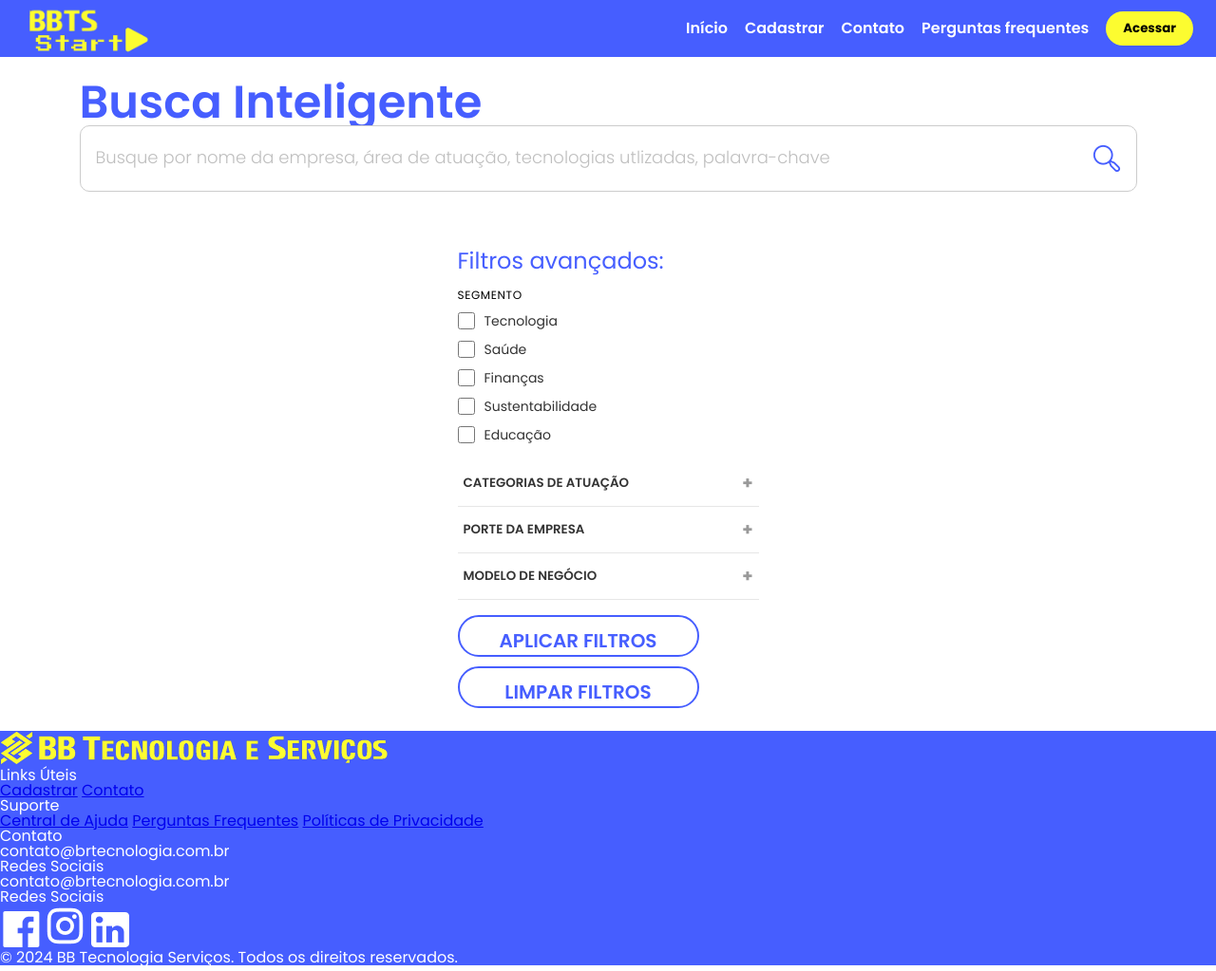
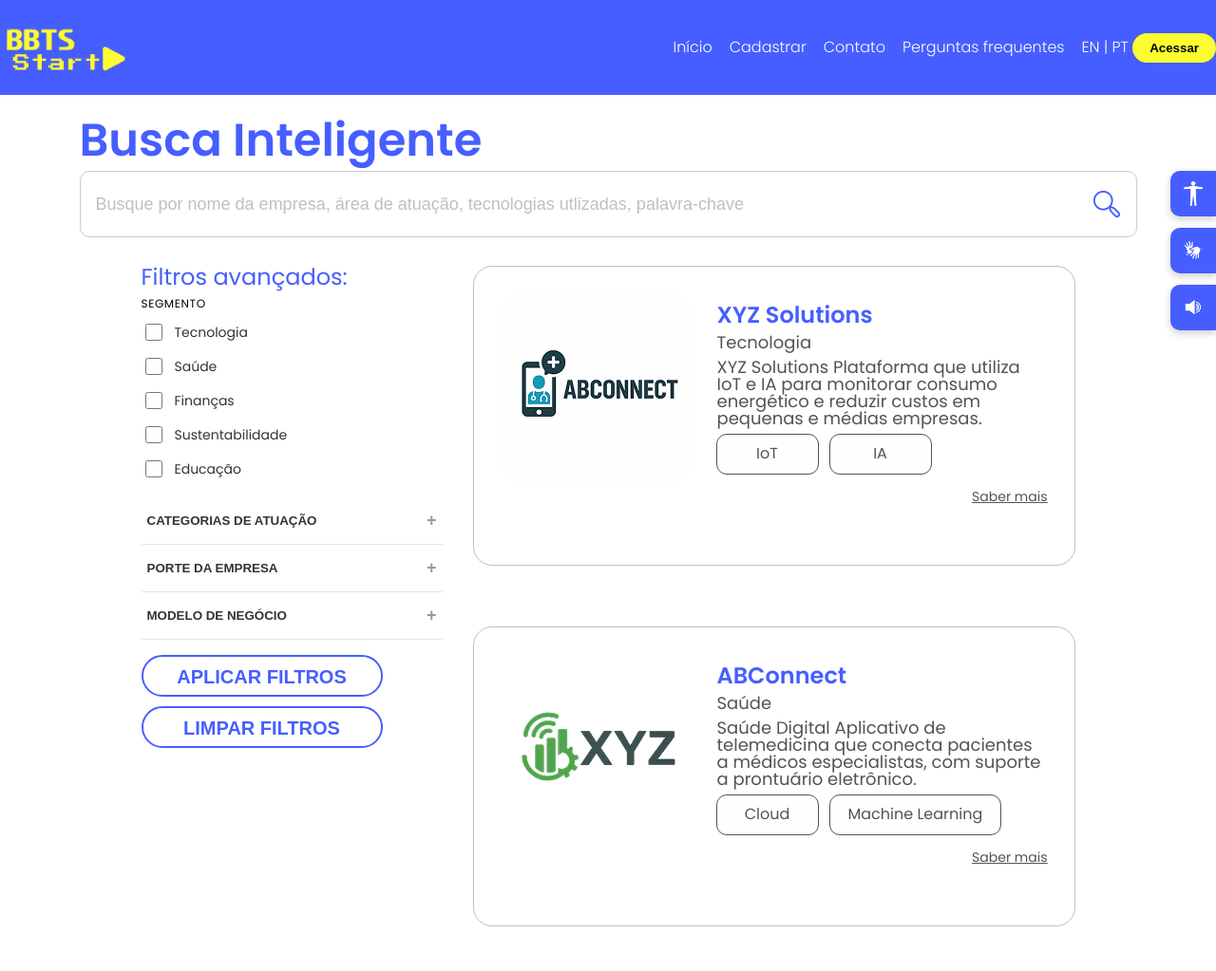
Before and after one commit to mateussfernando/bbts, a plain HTML site: page index.html in a window 1280 px wide. Shown: the top 1023 px of the page at 95% size. Drawn offline with Linux system fonts and the light colour scheme.

Commit message:
pagina pronta

```diff
--- a/app.js
+++ b/app.js
@@ -6,7 +6,7 @@ const startups = [
       'XYZ Solutions Plataforma que utiliza IoT e IA para monitorar consumo energético e reduzir custos em pequenas e médias empresas.',
     tecnologias: ['IoT', 'IA'],
     segmento: 'tecnologia',
-    imagem: 'img/xyz.png',
+    imagem: '/imagens/xyz.png',
     link: 'startup.html',
   },
   {
@@ -15,7 +15,7 @@ const startups = [
       'Saúde Digital Aplicativo de telemedicina que conecta pacientes a médicos especialistas, com suporte a prontuário eletrônico.',
     tecnologias: ['Cloud', 'Machine Learning'],
     segmento: 'saúde',
-    imagem: 'img/abconnect.png',
+    imagem: '/imagens/abconnect.png',
     link: '#',
   },
 ];
@@ -29,15 +29,35 @@ function render(lista) {
   area.innerHTML = '';
   lista.forEach((s) => {
     area.innerHTML += `
-			<div class="card">
-				<img src="${s.imagem}" width="80">
-				<h3>${s.nome}</h3>
-				<p>${s.descricao}</p>
-				${s.tecnologias.map((t) => `<span class="tag">${t}</span>`).join('')}
-				<br><br>
-				<a href="${s.link}">Saber mais</a>
-			</div>
-		`;
+      <div style="width:634px;min-height:316px;background:#fff;border-radius:20px;border:1px solid #BFBFBF;margin-bottom:32px;padding:28px;box-sizing:border-box;display:flex;flex-direction:column;">
+        <div style="display:flex;align-items:center;gap:28px;">
+          <img style="width:200px;height:200px;border-radius:16px;object-fit:cover;" src="${
+            s.imagem
+          }" />
+          <div style="width:348px;display:flex;flex-direction:column;gap:8px;">
+            <div style="color:#465EFF;font-size:24px;font-weight:600;">${
+              s.nome
+            }</div>
+            <div style="color:#535353;font-size:18px;">${
+              s.segmento.charAt(0).toUpperCase() + s.segmento.slice(1)
+            }</div>
+            <div style="color:#535353;font-size:18px;">${s.descricao}</div>
+            <div style="display:flex;gap:13px;">
+              ${s.tecnologias
+                .map(
+                  (t) => `
+                <div style="min-width:68px;height:35px;padding:3px 19px;background:#FEFEFE;border-radius:10px;outline:1px solid #535353;display:flex;align-items:center;justify-content:center;color:#535353;font-size:16px;font-weight:500;">${t}</div>
+              `
+                )
+                .join('')}
+            </div>
+          </div>
+        </div>
+        <div style="width:100%;height:27px;text-align:right;display:flex;align-items:center;justify-content:flex-end;color:#535353;font-size:14px;font-weight:500;text-decoration:underline;cursor:pointer;"> <a href="${
+          s.link
+        }" style="color:inherit;text-decoration:inherit;">Saber mais</a></div>
+      </div>
+    `;
   });
 }
 
--- a/index.html
+++ b/index.html
@@ -10,9 +10,94 @@
     />
     <link rel="stylesheet" href="/reset.css" />
     <link rel="stylesheet" href="/style.css" />
-    <!-- <link rel="stylesheet" href="/styles/footer.css" /> -->
   </head>
+
   <body>
+    <!-- ====================== ACESSIBILIDADE EXTRA ====================== -->
+    <div id="botoes-acessibilidade-extra">
+      <button class="btn-acess">
+        <img src="/imagens/icone-pessoa.png" alt="Acessibilidade" />
+      </button>
+      <button class="btn-vlibras">
+        <img src="/imagens/libras.png" alt="VLibras" />
+      </button>
+      <button class="btn-audio">
+        <img src="/imagens/icone-comando-voz.png" alt="Comando de voz" />
+      </button>
+    </div>
+
+    <script src="https://vlibras.gov.br/app/vlibras-plugin.js"></script>
+    <script>
+      new window.VLibras.Widget('https://vlibras.gov.br/app');
+      document
+        .querySelector('.btn-vlibras')
+        .addEventListener('click', function () {
+          function ativarVLibras() {
+            const vlibrasBtn = document.querySelector('[vw-access-button]');
+            if (vlibrasBtn) {
+              vlibrasBtn.click();
+            } else {
+              setTimeout(ativarVLibras, 500);
+            }
+          }
+          ativarVLibras();
+        });
+    </script>
+
+    <style>
+      /* Container lateral */
+      #botoes-acessibilidade-extra {
+        position: fixed;
+        top: 180px;
+        right: 0;
+        display: flex;
+        flex-direction: column;
+        gap: 12px;
+        z-index: 9999;
+      }
+
+      #botoes-acessibilidade-extra button {
+        width: 48px;
+        height: 48px;
+        border: none;
+        outline: none;
+        border-radius: 10px 0 0 10px;
+        background-color: #465eff;
+        display: flex;
+        align-items: center;
+        justify-content: center;
+        cursor: pointer;
+        box-shadow: 0 3px 8px rgba(0, 0, 0, 0.2);
+      }
+
+      #botoes-acessibilidade-extra button img {
+        width: 26px;
+        height: 26px;
+        filter: brightness(200%);
+      }
+
+      /* Modo alto contraste */
+      .alto-contraste {
+        filter: invert(1) hue-rotate(180deg);
+      }
+    </style>
+
+    <script>
+      // Botão de alto contraste
+      document.querySelector('.btn-acess').addEventListener('click', () => {
+        document.body.classList.toggle('alto-contraste');
+      });
+
+      // Botão de leitura em voz alta
+      document.querySelector('.btn-audio').addEventListener('click', () => {
+        const texto = document.body.innerText;
+        const fala = new SpeechSynthesisUtterance(texto);
+        fala.lang = 'pt-BR';
+        speechSynthesis.speak(fala);
+      });
+    </script>
+    <!-- ===================================================================== -->
+
     <header>
       <img src="/imagens/logo-bbts.png" />
       <nav>
@@ -20,9 +105,13 @@
         <a href="#">Cadastrar</a>
         <a href="#">Contato</a>
         <a href="#">Perguntas frequentes</a>
+        <div class="login-area">
+          <a class="idioma" href="#">EN | PT</a>
           <button>Acessar</button>
+        </div>
       </nav>
     </header>
+
     <main>
       <h1>Busca Inteligente</h1>
       <input
@@ -31,11 +120,23 @@
         type="text"
         placeholder="Busque por nome da empresa, área de atuação, tecnologias utlizadas, palavra-chave"
       />
-      <aside>
+      <div
+        style="
+          display: flex;
+          flex-direction: row;
+          gap: 32px;
+          align-items: flex-start;
+          justify-content: center;
+          margin: 30px auto 0 auto;
+        "
+      >
+        <aside style="min-width: 317px">
           <div class="filtros-avancados">
             <h3>Filtros avançados:</h3>
             <strong>Segmento</strong>
-          <label><input type="checkbox" value="tecnologia" /> Tecnologia</label>
+            <label
+              ><input type="checkbox" value="tecnologia" /> Tecnologia</label
+            >
             <label><input type="checkbox" value="saude" /> Saúde</label>
             <label><input type="checkbox" value="finanças" /> Finanças</label>
             <label
@@ -54,36 +155,38 @@
             <button>LIMPAR FILTROS</button>
           </div>
         </aside>
-      <div>
-        <div id="cards" class="cards"></div>
-        <div id="cards" class="cards"></div>
+        <div
+          id="resultados"
+          style="flex: 1; display: flex; flex-direction: column; gap: 32px"
+        ></div>
       </div>
     </main>
+
     <footer>
       <div>
         <img
           src="/imagens/logo-bb-tecnologia-servicos.png"
           class="logo-bb-tecnologia-servicos"
         />
+
         <div>
           <h5>Links Úteis</h5>
           <a href="#">Cadastrar</a>
           <a href="#">Contato</a>
         </div>
+
         <div>
           <h5>Suporte</h5>
           <a href="#">Central de Ajuda</a>
           <a href="#">Perguntas Frequentes</a>
           <a href="#">Políticas de Privacidade</a>
         </div>
+
         <div>
           <h5>Contato</h5>
           <span>contato@brtecnologia.com.br</span>
         </div>
-        <div>
-          <h5>Redes Sociais</h5>
-          <span>contato@brtecnologia.com.br</span>
-        </div>
+
         <div>
           <h5>Redes Sociais</h5>
           <div>
@@ -94,7 +197,11 @@
         </div>
       </div>
 
-      <span>© 2024 BB Tecnologia Serviços. Todos os direitos reservados.</span>
+      <span
+        >BBTS - BB Tecnologia e Serviços © 2025. Todos os direitos
+        reservados.</span
+      >
     </footer>
+    <script src="app.js"></script>
   </body>
 </html>
--- a/style.css
+++ b/style.css
@@ -1,17 +1,10 @@
-/* Fonte base + layout de página */
-html,
 body {
-  height: 100%;
-}
-
-body {
-  font-family: 'Poppins';
+  font-family: 'Poppins', Arial, sans-serif;
   min-height: 100vh;
   display: flex;
   flex-direction: column;
 }
 
-/* Header: logo à esquerda, nav à direita */
 header {
   width: 100%;
   height: 100px;
@@ -19,17 +12,13 @@ header {
   display: flex;
   align-items: center;
   justify-content: space-between;
-  padding: 0 24px;
   box-sizing: border-box;
 }
 
-/* Logo */
 header > img {
   height: 60px;
-  width: auto;
 }
 
-/* Navegação */
 nav {
   display: flex;
   align-items: center;
@@ -39,7 +28,7 @@ nav {
 nav a {
   color: #fff;
   text-decoration: none;
-  font-weight: 600;
+  font-weight: 300;
 }
 
 nav button {
@@ -53,11 +42,10 @@ nav button {
 
 main {
   flex: 1;
-  /* centraliza conteúdo horizontalmente e verticalmente */
   display: flex;
   flex-direction: column;
   align-items: center;
-  justify-content: center;
+  justify-content: flex-start;
   padding: 24px;
   box-sizing: border-box;
 }
@@ -65,12 +53,11 @@ main {
 main > h1 {
   color: #465eff;
   font-size: 48px;
-  font-family: Poppins;
   font-weight: 600;
   width: 100%;
   max-width: 1113px;
   text-align: left;
-  margin: 0;
+  margin-bottom: 8px;
 }
 
 .search-input {
@@ -85,25 +72,19 @@ main > h1 {
   background-repeat: no-repeat;
   background-position: right 16px center;
   background-size: 30px;
+  font-size: 18px;
+  font-weight: 300;
 }
 
 .search-input::placeholder {
   color: #bfbfbf;
-  font-size: 18px;
-  font-family: Poppins, Arial, sans-serif;
-  font-weight: 300;
-}
-
-.icone-pesquisa {
-  width: 30px;
 }
 
 aside {
   display: flex;
   flex-direction: column;
   width: 317px;
-  height: auto;
-  margin-top: 61px;
+  margin-top: 0;
 }
 
 aside h3 {
@@ -117,14 +98,9 @@ aside h3 {
   flex-direction: column;
 }
 
-.filtros-avancados h3 {
-  margin: 0 0 8px 0;
-}
-
 .filtros-avancados strong {
-  display: block;
   text-transform: uppercase;
-  color: #000000;
+  color: #000;
   font-size: 12px;
   margin: 10px 0 6px 0;
   letter-spacing: 0.6px;
@@ -135,25 +111,21 @@ aside h3 {
   align-items: center;
   gap: 10px;
   padding: 6px 0;
-  color: #333333;
+  color: #333;
   font-size: 14px;
   cursor: pointer;
 }
 
 .filtros-avancados input[type='checkbox'] {
-  /* visual simples mas moderno — usa accent-color para o check */
   width: 18px;
   height: 18px;
-  margin: 0;
   accent-color: #465eff;
 }
 
-/* Seção de botões de categoria representada como linhas expansíveis */
 .categorias {
   margin-top: 12px;
   display: flex;
   flex-direction: column;
-  gap: 0;
 }
 
 .categorias button {
@@ -162,20 +134,18 @@ aside h3 {
   padding: 14px 6px;
   text-align: left;
   font-weight: 600;
-  color: #333333;
+  color: #333;
   border-bottom: 1px solid #e6e6e6;
   display: flex;
   justify-content: space-between;
   align-items: center;
   cursor: pointer;
-  font-family: 'Poppins';
 }
 
 .categorias .plus {
-  color: #999999;
+  color: #999;
   font-weight: 700;
   font-size: 18px;
-  line-height: 1;
 }
 
 .botao-filtro {
@@ -186,35 +156,91 @@ aside h3 {
 }
 
 .botao-filtro button {
-  background: #ffffff;
+  background: #fff;
   color: #465eff;
   border: 2px solid #465eff;
   padding: 10px 18px;
   border-radius: 28px;
   font-weight: 600;
   cursor: pointer;
-  font-family: 'Poppins';
   font-size: 20px;
   width: 254px;
   height: 44px;
 }
 
-/* Garantir que botões usem Poppins (resolve placeholders/labels dos botões) */
-button {
-  font-family: 'Poppins';
-}
-
 .botao-filtro button:nth-child(2) {
   background: transparent;
-  color: #465eff;
 }
 
 footer {
   background: #465eff;
   width: 100%;
-  height: 380px;
   color: #fff;
 }
+
 .logo-bb-tecnologia-servicos {
   height: 35.5px;
 }
+
+footer a {
+  color: #fff;
+  font-weight: 100;
+  text-decoration: none;
+}
+
+footer > div {
+  display: flex;
+  justify-content: space-between;
+  align-items: flex-start;
+  padding: 40px 60px;
+  gap: 40px;
+  flex-wrap: wrap;
+}
+
+footer > div > div {
+  display: flex;
+  flex-direction: column;
+  gap: 8px;
+}
+
+footer > span {
+  display: block;
+  text-align: center;
+  padding: 20px 0;
+  font-size: 14px;
+  opacity: 0.9;
+}
+
+#botoes-acessibilidade-extra {
+  position: fixed;
+  top: 180px;
+  right: 0;
+  display: flex;
+  flex-direction: column;
+  gap: 12px;
+  z-index: 9999;
+}
+
+#botoes-acessibilidade-extra button {
+  width: 48px;
+  height: 48px;
+  border: none;
+  outline: none;
+  border-radius: 10px 0 0 10px;
+  background-color: #465eff;
+  display: flex;
+  align-items: center;
+  justify-content: center;
+  cursor: pointer;
+  box-shadow: 0 3px 8px rgba(0, 0, 0, 0.2);
+}
+
+#botoes-acessibilidade-extra button img {
+  width: 26px;
+  height: 26px;
+  filter: brightness(200%);
+}
+
+.alto-contraste {
+  filter: invert(1) hue-rotate(180deg);
+}
```
Also changed, not shown: imagens/abconnect.png (added), imagens/icone-comando-voz.png (added), imagens/icone-pessoa.png (added), imagens/libras.png (added), imagens/xyz.png (added). Lines whose indentation alone changed are shown as unchanged.
